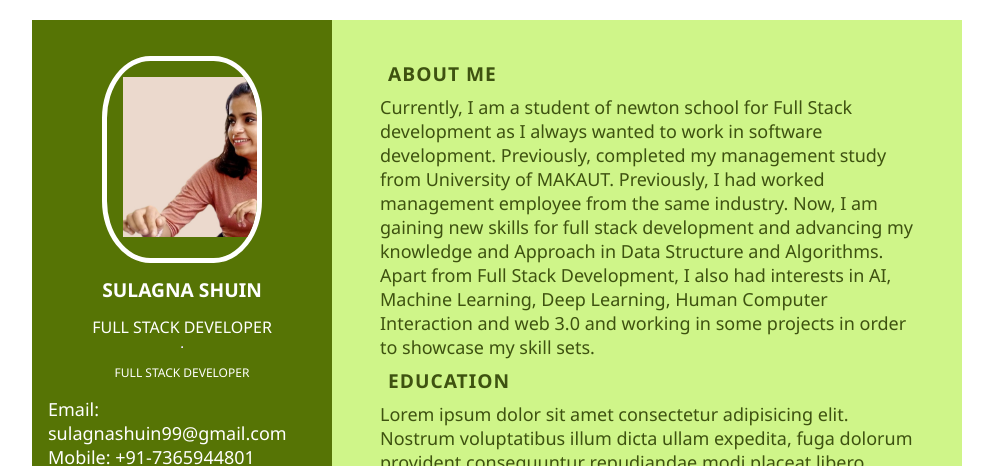
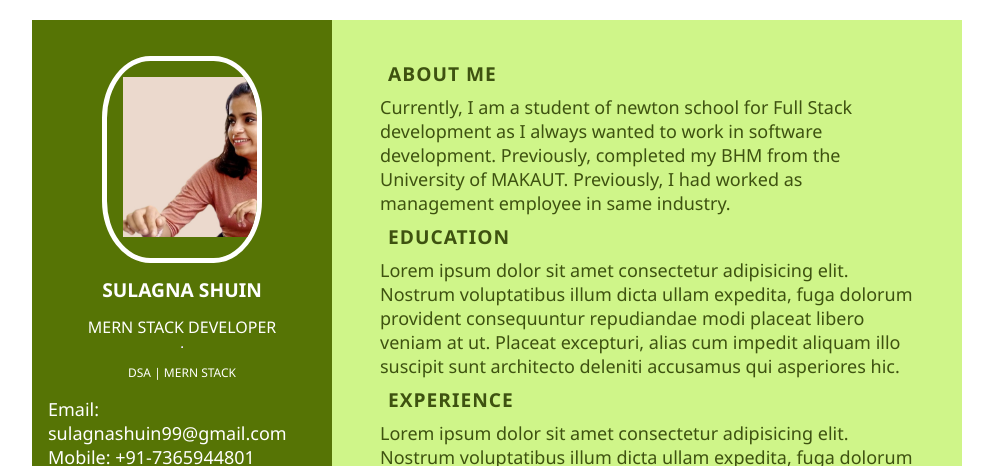
Before and after one commit to sulagnashuin99/responsiveresume, a plain HTML site: page index.html in a window 1280 px wide. Shown: the top 466 px of the page, without its empty margins (32-1025 px from the left). Drawn offline with Linux system fonts and the light colour scheme.

Commit message:
Update index.html

```diff
--- a/index.html
+++ b/index.html
@@ -23,12 +23,12 @@
             <div class="left-content">
                 <div class="profile-details">
                     <div class="profile-image">
-                        <img src="./image/sulagna.shuin.jpg" alt="profile-image">
+                        <img src="image/sulagna.shuin.jpg" alt="profile-image">
                     </div>
                     <div class="name">Sulagna Shuin</div>
-                    <div class="designation">Full Stack Developer</div>
+                    <div class="designation">MERN Stack Developer</div>
                     <hr>
-                    <div class="description">Full Stack Developer</div>
+                    <div class="description">DSA | MERN Stack</div>
                 </div>
                 <div class="contact-info">
                     <div class="contact-item">
@@ -98,17 +98,11 @@
             <div class="right-main-content">
                 <section class="about sect">
                     <h2 class="right-title">About Me</h2>
-                    <p class="para">Currently, I am a student of newton school for Full Stack development as I
-                        always wanted to work in software development.
+                    <p class="para">Currently, I am a student of newton school for Full Stack development as I always
+                        wanted to work in software development.
 
-                        Previously, completed my management study from University of MAKAUT.
-
-                        Previously, I had worked management employee from the same industry.
-
-                        Now, I am gaining new skills for full stack development and advancing my knowledge and Approach
-                        in Data Structure and Algorithms. Apart from Full Stack Development, I also had interests in AI,
-                        Machine Learning, Deep Learning, Human Computer Interaction and web 3.0 and working in some
-                        projects in order to showcase my skill sets.</p>
+                        Previously, completed my BHM from the University of MAKAUT.
+                        Previously, I had worked as management employee in same industry.</p>
                 </section>
                 <section class="education sect">
                     <h2 class="right-title">Education</h2>
```
